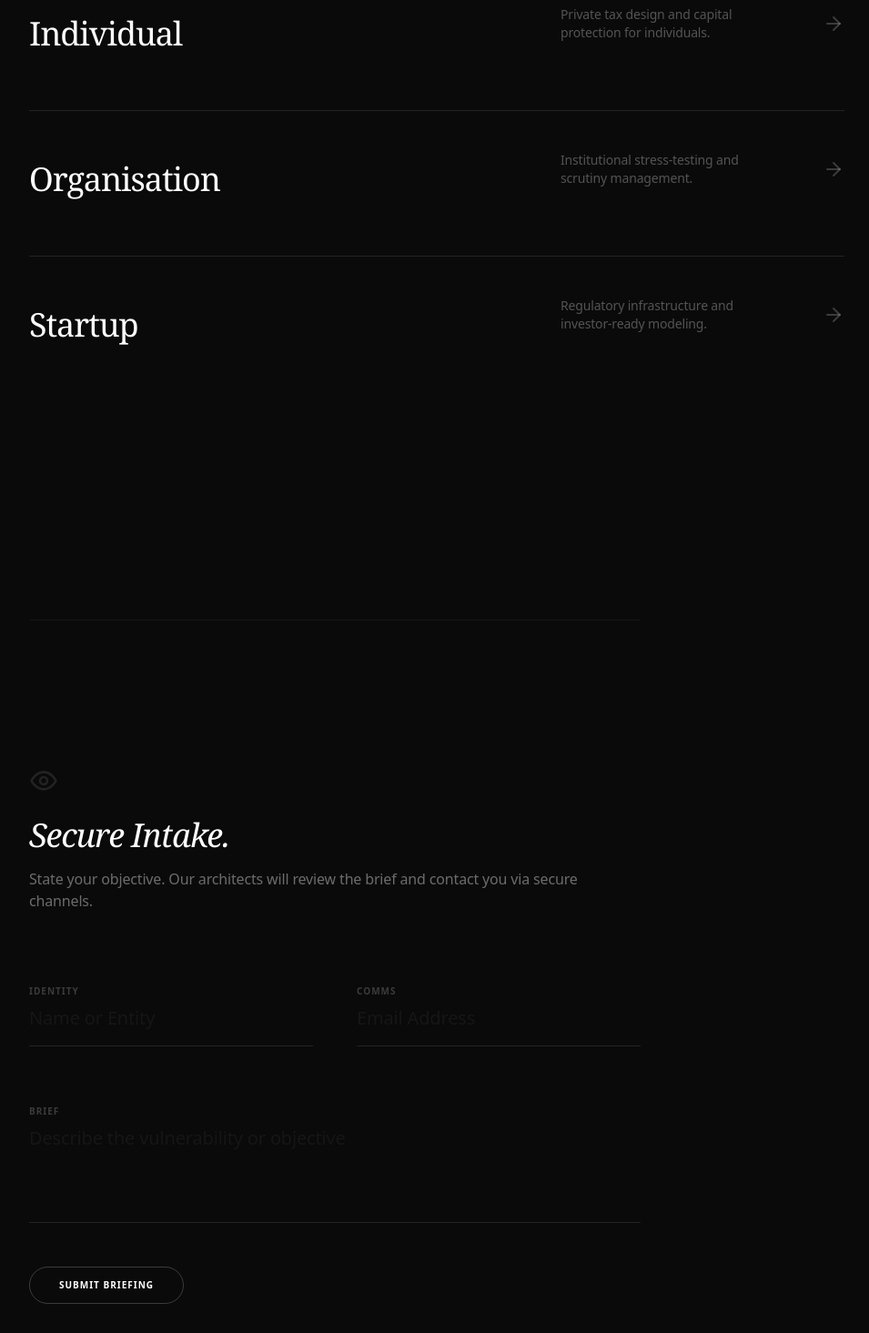
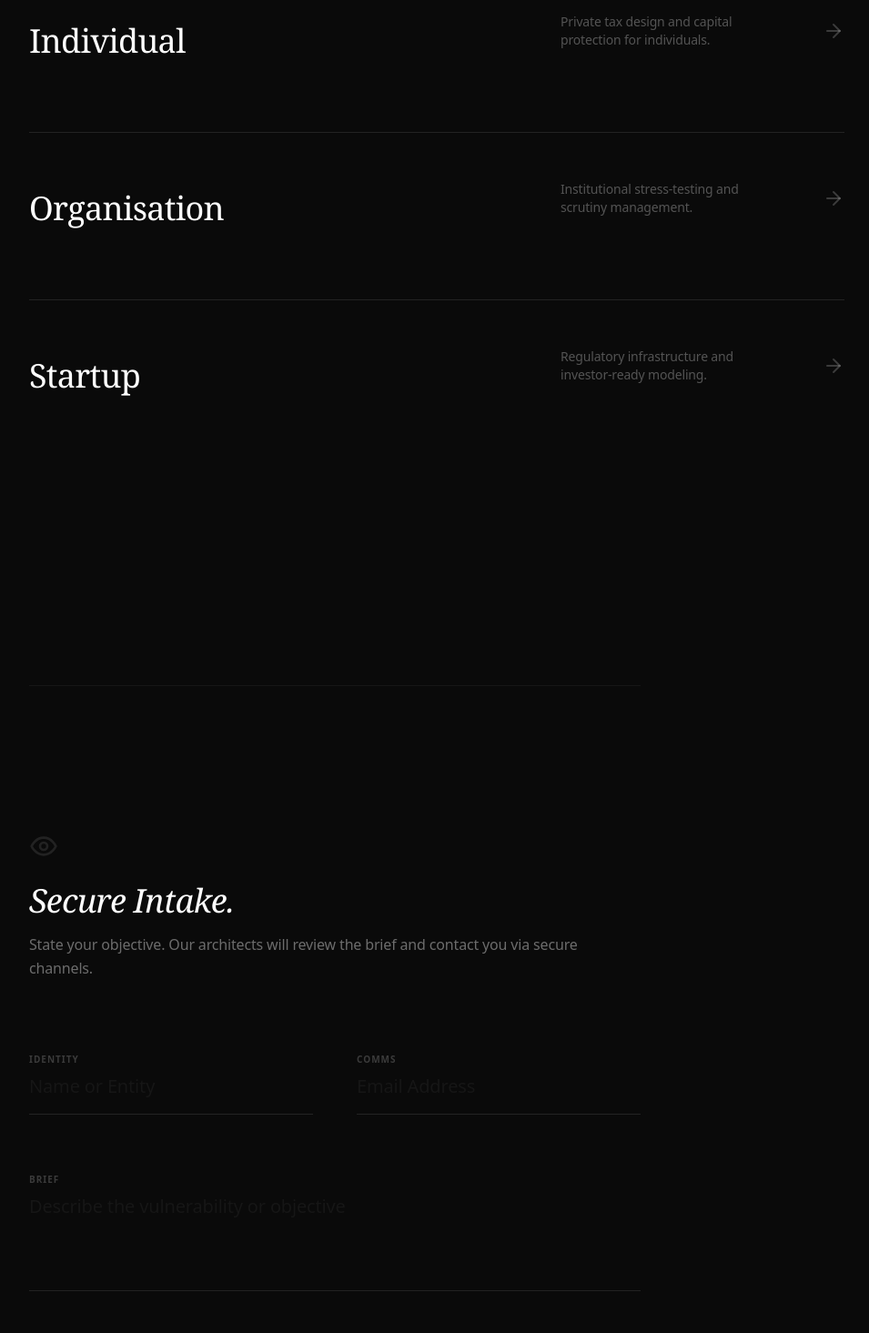
Before and after one commit to UmeshPareek/UrShield, a Next.js app: page / in a window 1280 px wide. Shown: the part 640-2105 px from the top of the page at 91% size, without its empty margins (48-1003 px from the left). Built offline with nearby package versions, Linux system fonts and the light colour scheme.

Commit message:
Update globals.css

```diff
--- a/app/globals.css
+++ b/app/globals.css
@@ -16,23 +16,32 @@
     letter-spacing: -0.01em;
   }
 
-  /* Sharp, professional headers */
   h1, h2, h3 {
+    /* Sophisticated, clinical headers */
     @apply font-serif font-normal;
-    line-height: 1.1;
-    letter-spacing: -0.03em;
+    line-height: 1.15;
+    letter-spacing: -0.02em;
+  }
+
+  p {
+    @apply font-sans font-light;
+    line-height: 1.6;
+    color: rgba(255, 255, 255, 0.4);
   }
 }
 
 @layer components {
-  /* Ultra-minimal card */
-  .sector-card {
-    @apply border-t border-white/10 pt-8 pb-16 transition-all duration-500 hover:border-white/40;
+  .btn-minimal {
+    @apply border border-white/20 px-8 py-3 rounded-full text-[10px] font-bold uppercase tracking-[0.2em]
+           hover:bg-white hover:text-black transition-all duration-300;
   }
 
-  /* Professional CTA */
-  .btn-minimal {
-    @apply border border-white/20 px-8 py-3 rounded-full text-[10px] font-bold uppercase tracking-widest
-           hover:bg-white hover:text-black transition-all duration-300;
+  .nav-link {
+    @apply text-[10px] font-bold uppercase tracking-widest text-white/30 hover:text-[#00ffd1] transition-colors;
+  }
+
+  .sector-card {
+    /* Minimalist separation for a top-tier look */
+    @apply border-t border-white/10 pt-10 pb-20 transition-all duration-500 hover:border-white/40;
   }
 }
```
